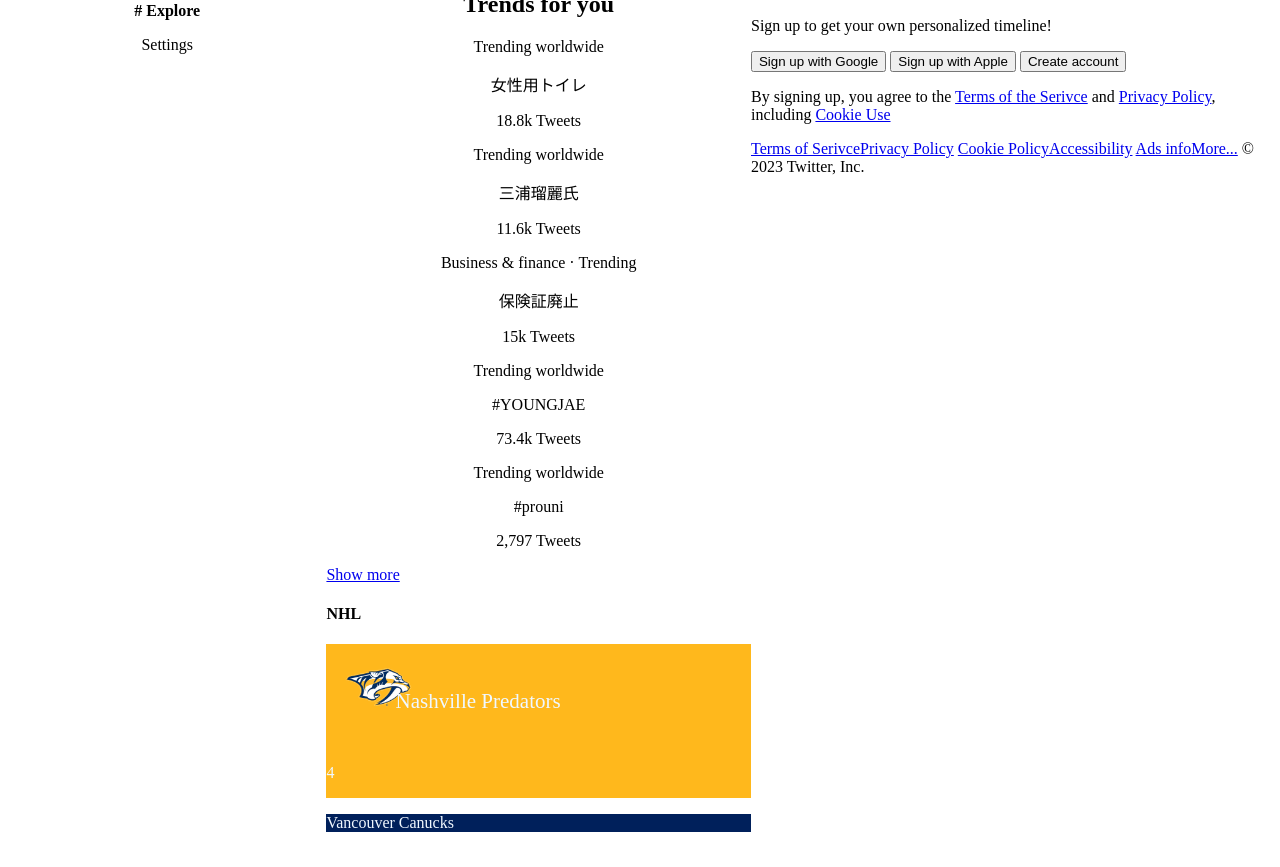
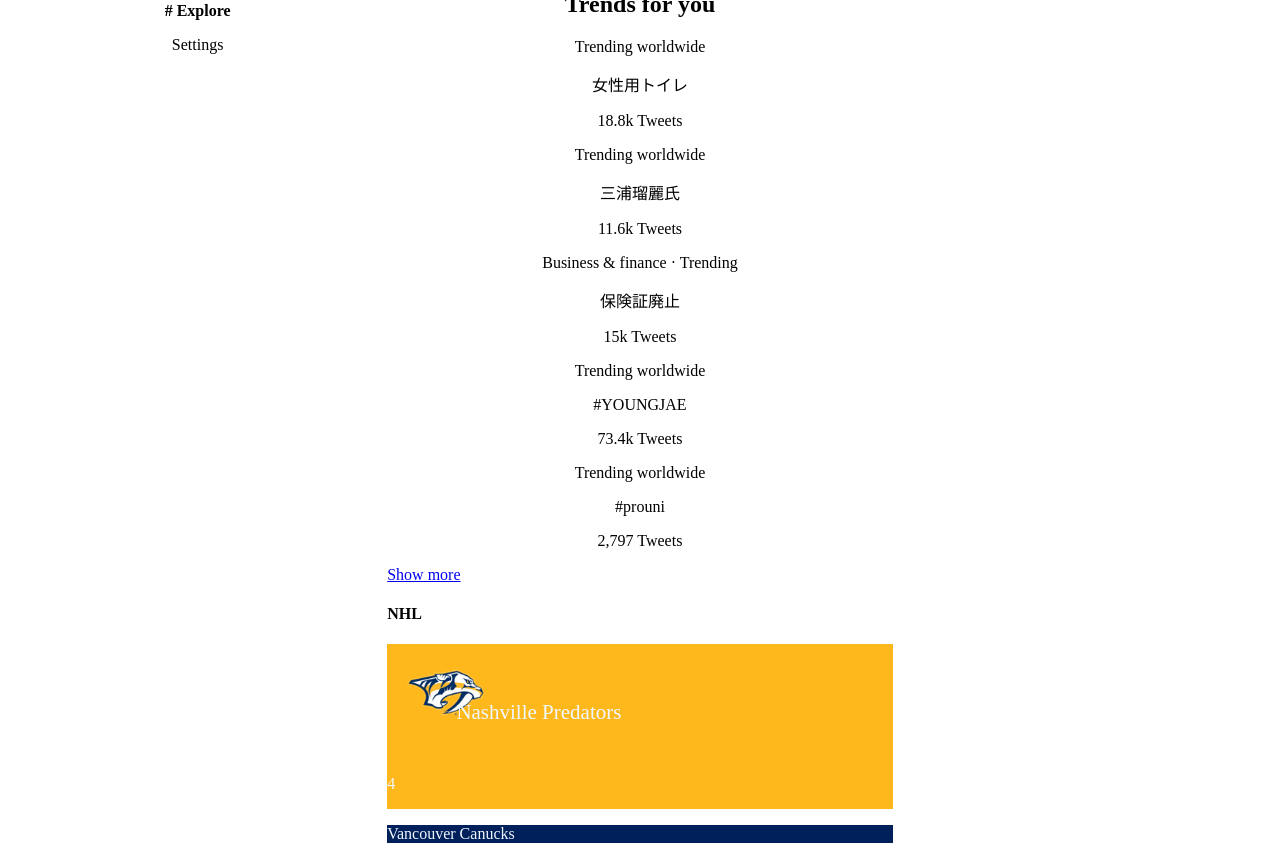
Before and after one commit to Mishansavy/twitter, a plain HTML site: page codes/index.html in a window 1280 px wide. Shown: the part 58-925 px from the top of the page. Drawn offline with Linux system fonts and the light colour scheme.

Commit message:
Changes to be committed: 	modified:   codes/index.html
Changes not staged for commit:
	modified:   codes/style.css

```diff
--- a/codes/index.html
+++ b/codes/index.html
@@ -65,32 +65,17 @@
               <P>4</P>
             </div>
           </div>
-           <div class="NHL-Vancouver"><P>Vancouver Canucks</P></div>
-
-
-
+           <div class="NHL-Vancouver">
+            <P>Vancouver Canucks</P>
+          </div>
             </div>
           </div>
         </div>
       </div>
+    </div>
 
-      <div class="newtotwitter">
-        <h2 class="newtotwitter">New to Twitter?</h2>
-        <p class="timeline">Sign up to get your own personalized timeline!</p>
-        <button>Sign up with Google</button>
-        <button>Sign up with Apple</button>
-        <button>Create account</button>
-        <span class="terms-privacy-cookies">
-          <p>By signing up, you agree to the <a href="#">Terms of the Serivce</a>
-          and <a href="#">Privacy Policy</a>, including <a href="#">Cookie Use</a> </p>
-        </span>
-        <span class="ads-more-inc">
-         <p> <a href="#">Terms of Serivce</a><a href="#">Privacy Policy</a>
-          <a href="#">Cookie Policy</a><a href="#">Accessibility</a>
-          <a href="#">Ads info</a><a href="#">More...</a> © 2023 Twitter, Inc.
+<!-- this div is  right div contaning new to twitter heading signups -->
 
-        </span>
-      </div>
-    </div>
+
   </body>
 </html>
```
